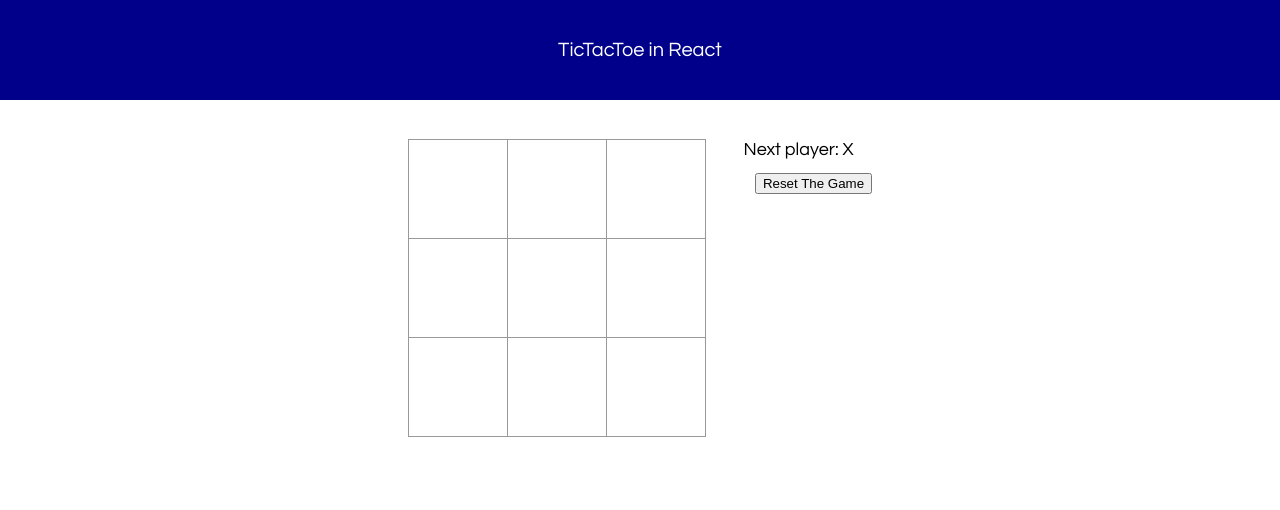
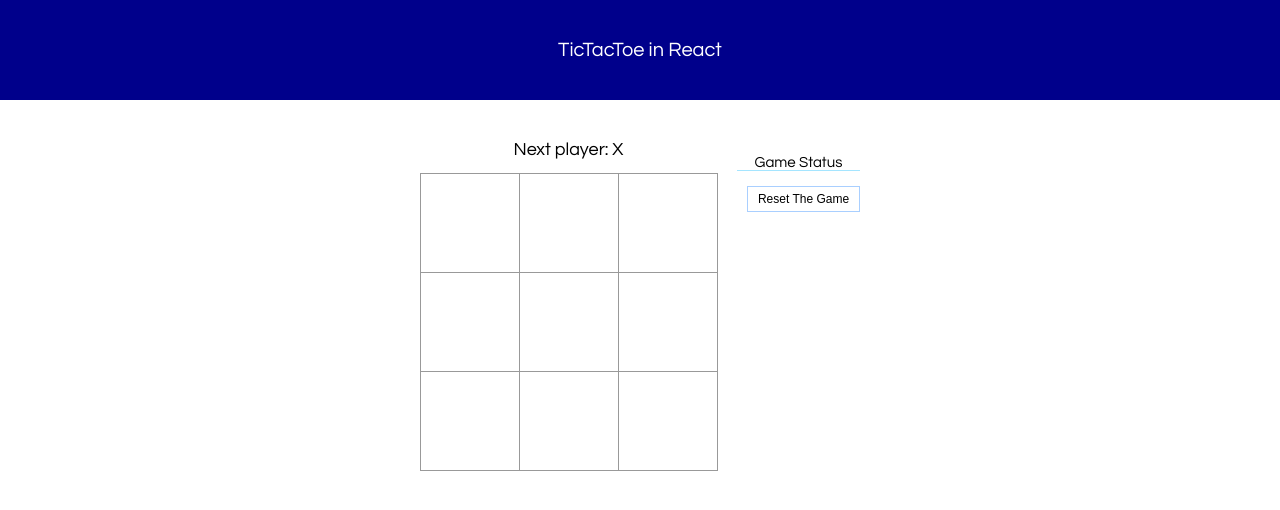
Before and after one commit to kazuki0129/SimpleTicTacToe, a React app: page / in a window 1280 px wide. Built offline with nearby package versions, Linux system fonts and the light colour scheme.

Commit message:
implemented extra challenge features - 1

```diff
--- a/src/index.css
+++ b/src/index.css
@@ -53,16 +53,33 @@ ol, ul {
     display: flex;
     flex-direction: row;
     justify-content: center;
+    margin: 40px auto;
+}
+
+.status-info{
+    text-align: center;
+    font-size: 18px;
+    margin-bottom: 15px;
 }
 
 .game-info {
     margin-left: 20px;
 }
-.status-info{
+
+.status-title{
     text-align: center;
-    font-size: 18px;
+    font-size: 15px;
+    border-bottom: 1px solid #a5e5ff;
 }
 
 .game-history{
     margin-top: 10px;
 }
+
+.btn-style{
+    padding: 5px 10px;
+    font-size: 12px;
+    background-color: transparent;
+    border: 1px solid #a9cfff;
+    margin-left: 10px;
+}
--- a/src/index.js
+++ b/src/index.js
@@ -2,6 +2,7 @@ import React from 'react';
 import ReactDOM from 'react-dom';
 
 import './index.css';
+
 
 // Class Square consists only render() then we can use functional components like below.
 function Square(props){
@@ -17,7 +18,7 @@ class Board extends React.Component {
     renderSquare(i) {
         return (
             <Square
-                value={ this.props.squares[i]}
+                value={ this.props.squares[i] }
                 onClick={ () => this.props.onClick(i)}
             />
         );
@@ -52,7 +53,8 @@ class Game extends React.Component {
         super(props);
         this.state = {
             history : [{
-                squares: Array(9).fill(null)
+                squares: Array(9).fill(null),
+                selectedPos: null
             }],
             stepNumber: 0,
             xIsNext: true
@@ -63,6 +65,7 @@ class Game extends React.Component {
         const history = this.state.history.slice(0, this.state.stepNumber + 1);
         const current = history[history.length - 1];
         const squares = current.squares.slice();
+
         if (calculateWinner(squares) || squares[i]) {
             return;
         }
@@ -70,9 +73,10 @@ class Game extends React.Component {
         this.setState({
             history: history.concat([{
                 squares: squares,
+                selectedPos: i
             }]),
             stepNumber: history.length,
-            xIsNext : !this.state.xIsNext,
+            xIsNext: !this.state.xIsNext,
         });
     }
 
@@ -82,6 +86,46 @@ class Game extends React.Component {
             xIsNext: (step % 2) === 0,
         })
     }
+
+    // checkLocation() {
+    //     const locations = this.state.selectedLoc;
+    //     let loc = [];
+    //
+    //     console.log(loc);
+    //     switch (locations){
+    //
+    //         case 0:
+    //             loc.push(' (col: 1, row: 1)');
+    //             return loc;
+    //         case 1:
+    //             loc.push(' (col: 2, row: 1)');
+    //             return loc;
+    //         case 2:
+    //             loc.push(' (col: 3, row: 1)');
+    //             return loc;
+    //         case 3:
+    //             loc.push(' (col: 1, row: 2)');
+    //             return loc;
+    //
+    //         case 4:
+    //             loc.push(' (col: 2, row: 2)');
+    //             return loc;
+    //         case 5:
+    //             loc.push(' (col: 3, row: 2)');
+    //             return loc;
+    //         case 6:
+    //             loc.push(' (col: 1, row: 3)');
+    //             return loc;
+    //         case 7:
+    //             loc.push(' (col: 2, row: 3)');
+    //             return loc;
+    //         case 8:
+    //             loc.push(' (col: 3, row: 3)');
+    //             return loc;
+    //         default:
+    //             return '';
+    //     }
+    // }
 
     render() {
         const history = this.state.history;
@@ -94,19 +138,56 @@ class Game extends React.Component {
             //     'Go to game start';
 
             let desc;
+            let pos;
             if(move){
-                desc = 'Go to move #' + move;
+                const selectedPos = this.state.history[move].selectedPos;
+
+                switch (selectedPos){
+
+                    case 0:
+                        pos = ' - (1, 1)';
+                        break;
+                    case 1:
+                        pos = ' - (2, 1)';
+                        break;
+                    case 2:
+                        pos = ' - (3, 1)';
+                        break;
+                    case 3:
+                        pos = ' - (1, 2)';
+                        break;
+                    case 4:
+                        pos = ' - (2, 2)';
+                        break;
+                    case 5:
+                        pos = ' - (3, 2)';
+                        break;
+                    case 6:
+                        pos = ' - (1, 3)';
+                        break;
+                    case 7:
+                        pos = ' - (2, 3)';
+                        break;
+                    case 8:
+                        pos = ' - (3, 3)';
+                        break;
+                    default:
+                        break;
+                }
+
+                desc = 'Go to move #' + move + pos;
 
                 return (
-                    <li key={move} className="game-history">
-                        <button onClick={() => this.jumpTo(move)}>{desc}</button>
-                    </li>
+                    <p key={move} className="game-history">
+                        <button className="btn-style" onClick={() => this.jumpTo(move)}>{desc}</button>
+                    </p>
                 );
+
             }else{
                 desc = 'Reset The Game';
                 return (
                     <p key={move}>
-                        <button onClick={() => this.jumpTo(move)}>{desc}</button>
+                        <button className="btn-style" onClick={() => this.jumpTo(move)}>{desc}</button>
                     </p>
                 );
             }
@@ -128,14 +209,15 @@ class Game extends React.Component {
         return (
             <div className="game">
                 <div className="game-board">
+                    <div className="status-info">{status}</div>
                     <Board
                         squares={current.squares}
                         onClick={(i) => this.handleClick(i)}
                     />
                 </div>
                 <div className="game-info">
-                    <div className="status-info">{status}</div>
-                    <ol>{moves}</ol>
+                    <p className="status-title"> Game Status</p>
+                    <div>{moves}</div>
                 </div>
             </div>
         );
```
